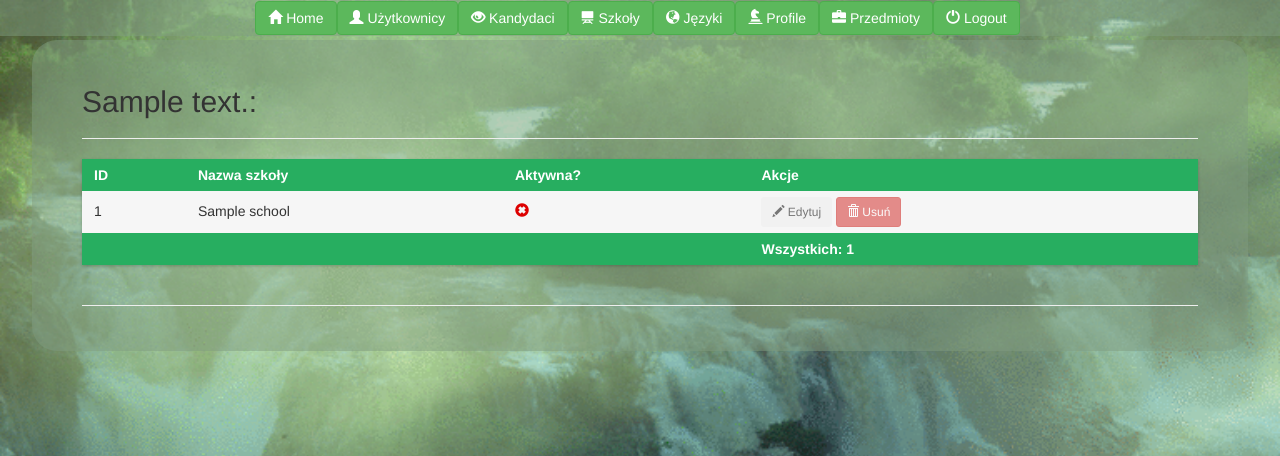
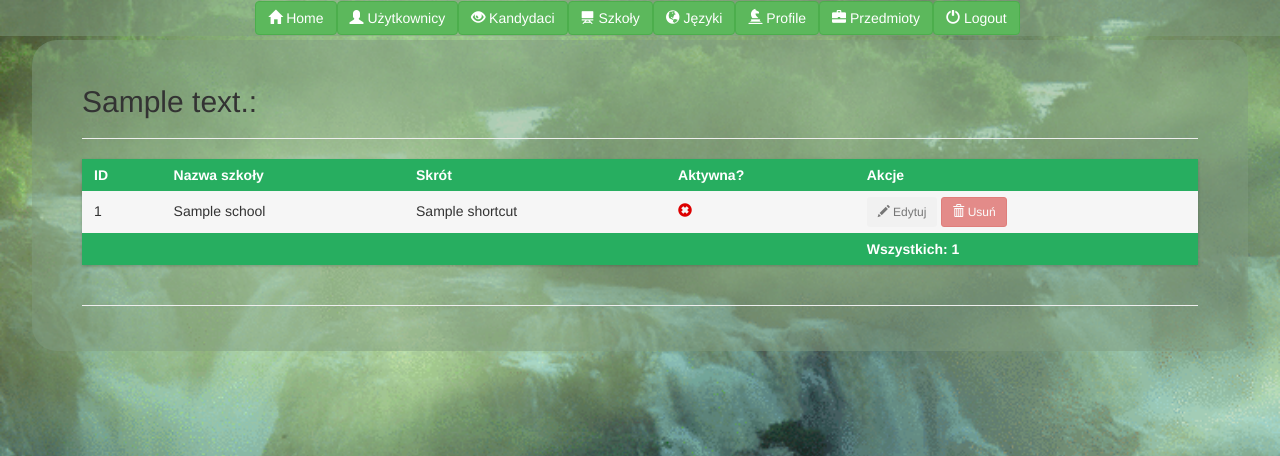
Before and after one commit to s4ros/czyrek, a Django app: template czyrek/czyrek/manager/templates/list_schools.html in a window 1280 px wide. Shown: the top 456 px of the page. Run offline with Django 3.2, Linux system fonts and the light colour scheme; the template is opened without the code that fills it: most values are stand-ins (such as "Sample title", 1, 10 or a date in 2020); some libraries are stand-ins or nearby versions.

Commit message:
Added displaying the Schools shortname

```diff
--- a/czyrek/czyrek/manager/templates/list_schools.html
+++ b/czyrek/czyrek/manager/templates/list_schools.html
@@ -11,6 +11,7 @@
         <div class="row header green">
           <div class="cell">ID</div>
           <div class="cell">Nazwa szkoły</div>
+          <div class="cell">Skrót</div>
           <div class="cell">Aktywna? </div>
           <div class="cell">Akcje</div>
         </div>
@@ -18,6 +19,7 @@
       <div class="row">
         <div class="cell">{{ school.id }}</div>
         <div class="cell">{{ school.name }}</div>
+        <div class="cell">{{ school.shortcut }}</div>
         <div class="cell">
           {% if school.is_available %}
             <span class="glyphicon glyphicon-ok-sign green"></span>
@@ -40,6 +42,7 @@
         <div class="cell"></div>
         <div class="cell"></div>
         <div class="cell"></div>
+        <div class="cell"></div>
         <div class="cell">Wszystkich: {{ schools_count }}</div>
       </div>
     </div>
```
